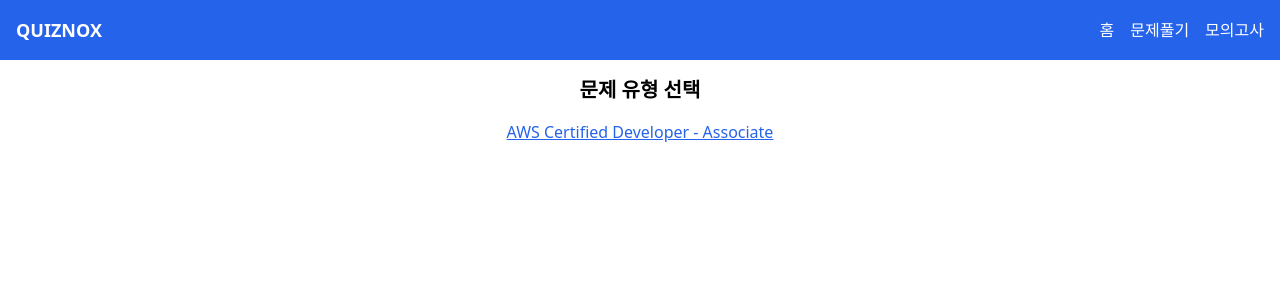
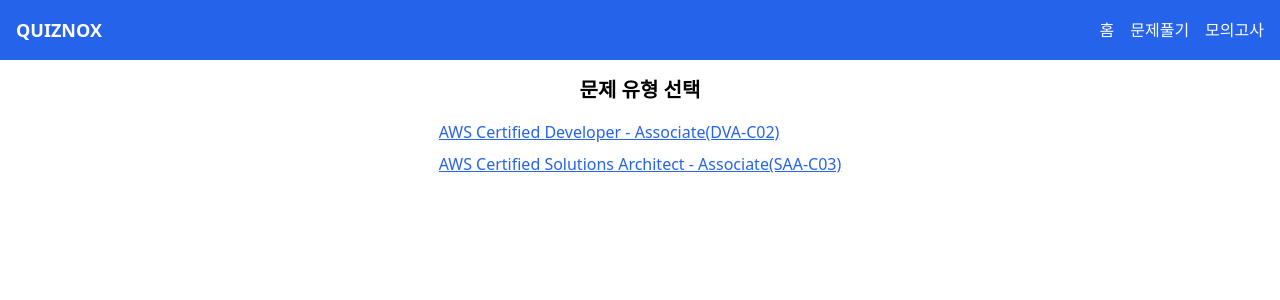
Before and after one commit to gwonmin/QuizNox_front, a React (Vite) app: page /quiz/topic in a window 1280 px wide. Shown: the top 300 px of the page. Built offline with nearby package versions, Linux system fonts and the light colour scheme.

Commit message:
feat: add SAA dump

```diff
--- a/src/pages/Quiz/Topic.tsx
+++ b/src/pages/Quiz/Topic.tsx
@@ -1,7 +1,11 @@
 import { Link } from "react-router-dom";
 
 const QUIZ_TOPICS = [
-  { id: "AWS_DVA", name: "AWS Certified Developer - Associate" },
+  { id: "AWS_DVA", name: "AWS Certified Developer - Associate(DVA-C02)" },
+  {
+    id: "AWS_SAA",
+    name: "AWS Certified Solutions Architect - Associate(SAA-C03)",
+  },
 ];
 
 export default function QuizListPage() {
```
